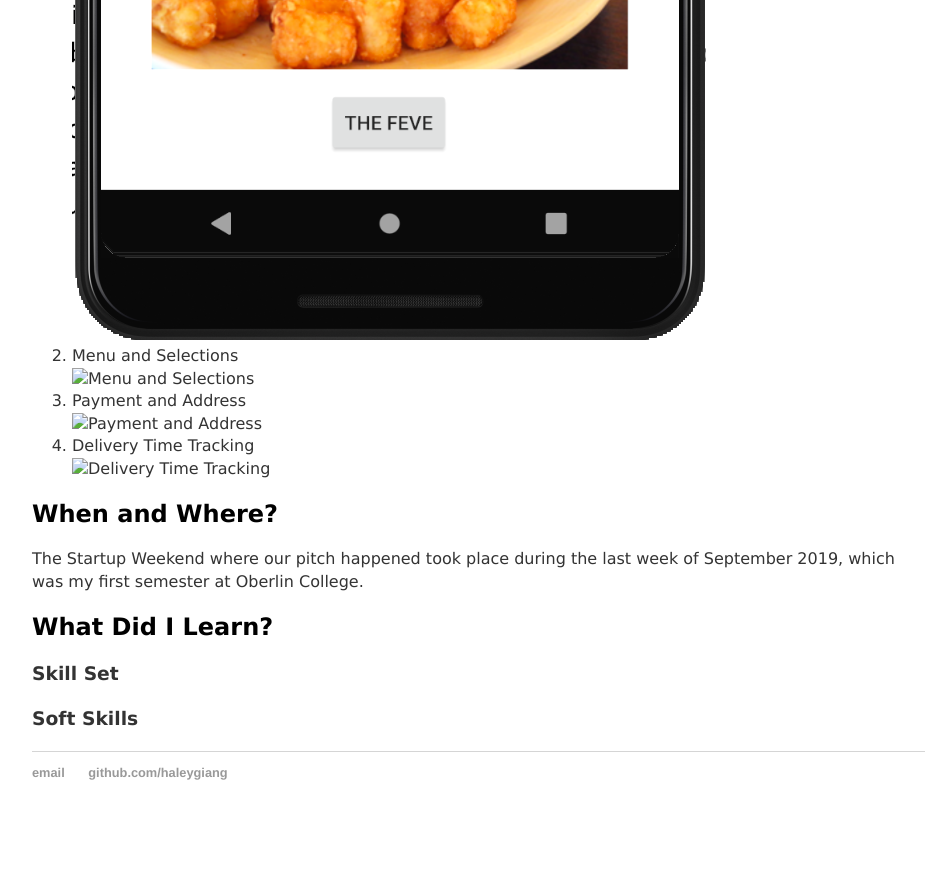
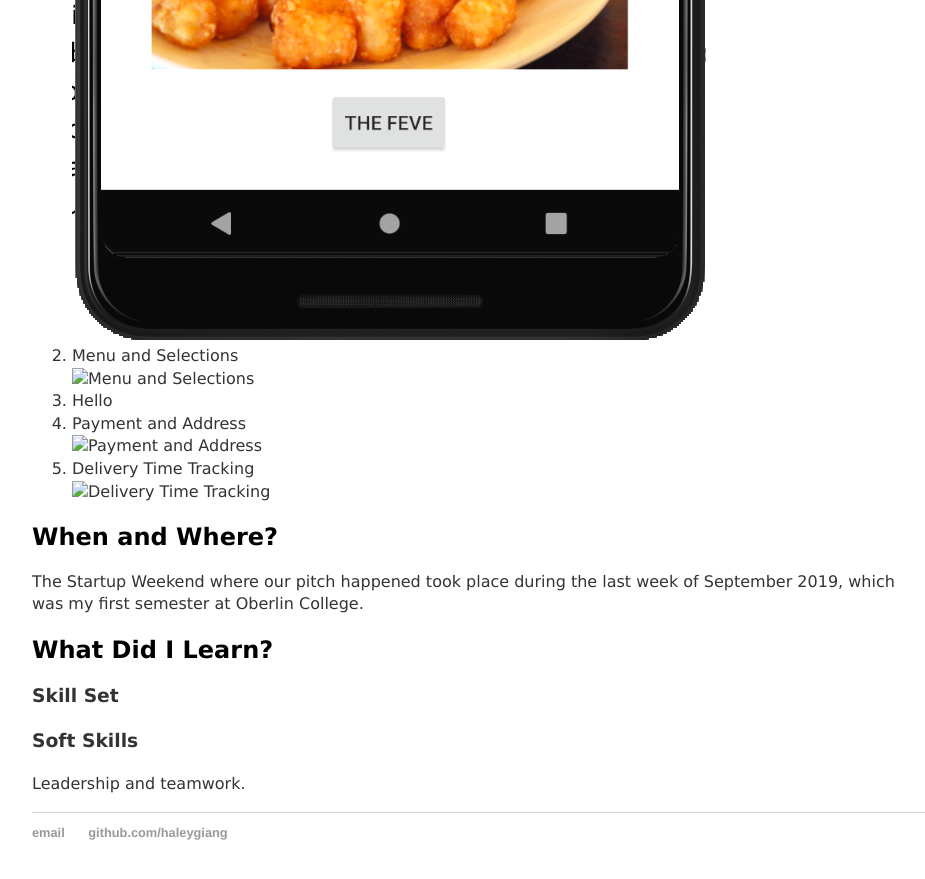
Before and after one commit to haleygiang/haleygiang.github.io, a Jekyll site: the page built from _posts/2020-03-26-obie-food-app.md, in a window 1280 px wide and 900 px high, scrolled down 1689 px. Shown: the top 879 px of the window, without its empty margins (160-1085 px from the left). Built offline with Jekyll 4.4.1, drawn with Linux system fonts in a browser that asks for light colours; before the commit the page ends 2529 px from its top, so only the background shows below that.

Commit message:
Update 2020-03-26-obie-food-app.md

```diff
--- a/_posts/2020-03-26-obie-food-app.md
+++ b/_posts/2020-03-26-obie-food-app.md
@@ -28,9 +28,10 @@ permalink: /obie-food/
 	<li>Display of Restaurants</li>
 	<img src="https://github.com/haleygiang/haleygiang.github.io/blob/master/_assets/images/homepage.png" alt="Homepage" align="center">
 	<li>Menu and Selections</li>
-	<img src="/assets/images/leaves.jpg" alt="Menu and Selections" align="center">
+	<img src="/_assets/images/selection.png" alt="Menu and Selections" align="center">
+	<li>Hello</li>
 	<li>Payment and Address</li>
-	<img src="corona1.jpg" alt="Payment and Address" align="center">
+	<img src="address.png" alt="Payment and Address" align="center">
 	<li>Delivery Time Tracking</li>
 	<img src="delivery.png" alt="Delivery Time Tracking" align="center">
 </ol>
@@ -42,3 +43,4 @@ permalink: /obie-food/
 <h2>What Did I Learn?</h2>
 <h3>Skill Set</h3>
 <h3>Soft Skills</h3>
+<p>Leadership and teamwork.</p>
```
